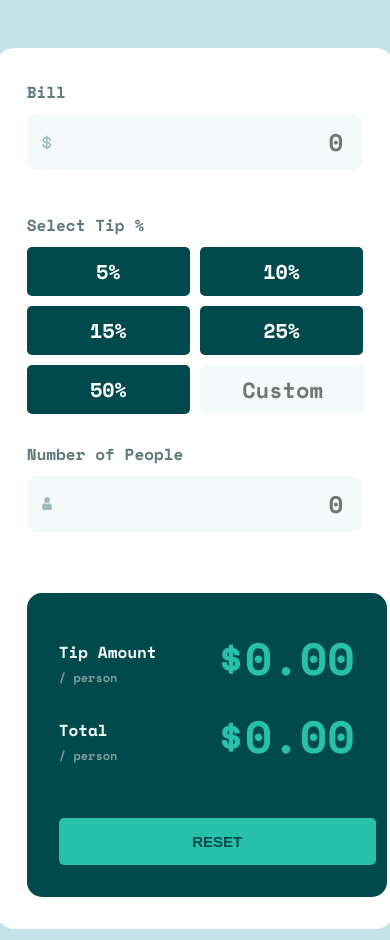
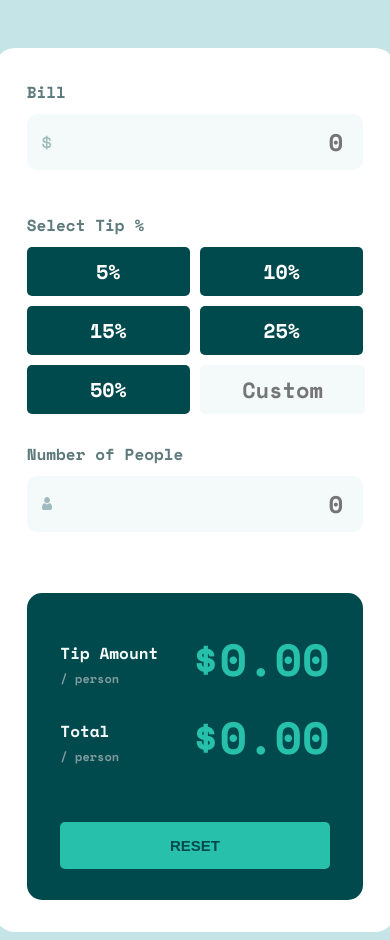
Before and after one commit to RuthvikKatta/tips-calculating-app-main, a plain HTML site: page index.html in a window 390 px wide. Shown: the part 116-1056 px from the top of the page. Drawn offline with nearby package versions, Linux system fonts and the light colour scheme.

Commit message:
Update style.css

```diff
--- a/style.css
+++ b/style.css
@@ -131,8 +131,8 @@ body{
 }
 .container .right .reset{
     position: absolute;
-    bottom: 2rem;
-    width: 84%;
+    bottom: 10%;
+    width: 80%;
     font-size: 15px;
     font-weight: var(--fw-700);
     background-color: var(--clr-StrongCyan);
@@ -174,6 +174,7 @@ body{
         display: flex;
         flex-direction: column;
         border-radius: 20px;
+        padding: 2rem;
     }
     .container .left .tips{
         grid-template-columns: repeat(2,1fr);
@@ -182,10 +183,8 @@ body{
         width: 95%
     }
     .container .right {
-        width: 88%;
+        width: 80%;
         height: 15rem;
-    }
-    .container .right .reset{
-        width: 88%;
+        padding: 10%;
     }
 }
```
